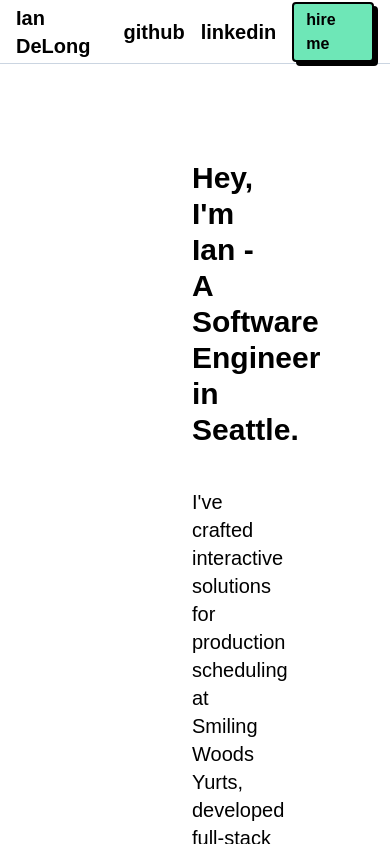
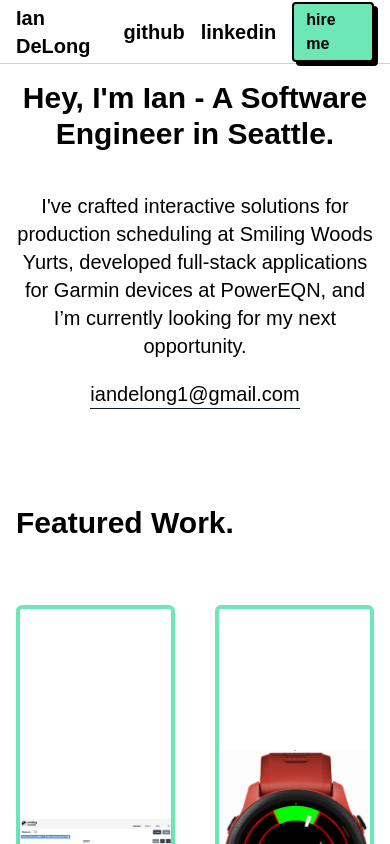
Before and after one commit to idelong/portfolio, a Next.js app: page / in a window 390 px wide. Shown: the top 844 px of the page. Built offline with nearby package versions, Linux system fonts and the light colour scheme.

Commit message:
feat: everything but grid is responsive

```diff
--- a/src/pages/index.tsx
+++ b/src/pages/index.tsx
@@ -95,12 +95,18 @@
       {popupType !== "" && (
         <Popup onClose={closePopup}>{getPopupContent()}</Popup>
       )}
-      <div className="ml-48 mt-40 flex flex-col">
-        <span className="w-1/3 text-3xl font-semibold">Hey, I&apos;m Ian - A Software Engineer in Seattle.</span>
-        <div className="w-2/5 mt-10 text-xl font-light">I&apos;ve crafted interactive solutions for production scheduling at Smiling Woods Yurts, developed full-stack applications for Garmin devices at PowerEQN, and I’m currently looking for my next opportunity.  </div>
-        <Link className="mr-auto mt-5 text-xl font-normal hover:text-gray-700 hover:border-slate-600 border-solid border-b border-slate-900" href="mailto:iandelong1@gmail.com" target="_blank">iandelong1@gmail.com</Link>
+      <div className="mt-20 md:mt-40 px-4 sm:px-8 md:px-16 lg:px-48 flex flex-col items-center md:items-start">
+      <span className="w-full md:w-2/3 lg:w-1/2 text-3xl font-semibold text-center md:text-left">
+        Hey, I&apos;m Ian - A Software Engineer in Seattle.
+      </span>
+      <div className="w-full md:w-3/4 lg:w-2/5 mt-10 text-xl font-light text-center md:text-left">
+        I&apos;ve crafted interactive solutions for production scheduling at Smiling Woods Yurts, developed full-stack applications for Garmin devices at PowerEQN, and I’m currently looking for my next opportunity.
       </div>
-      <div className="ml-48 mt-24 mr-48">
+      <Link className="mt-5 text-xl font-normal hover:text-gray-700 border-b border-slate-900 hover:border-slate-600 text-center md:text-left" href="mailto:iandelong1@gmail.com" target="_blank">
+        iandelong1@gmail.com
+      </Link>
+    </div>
+      <div className="mt-24 px-4 sm:px-8 md:px-16 lg:px-48">
         <div className="text-3xl font-semibold">
           Featured Work.
         </div>
```
